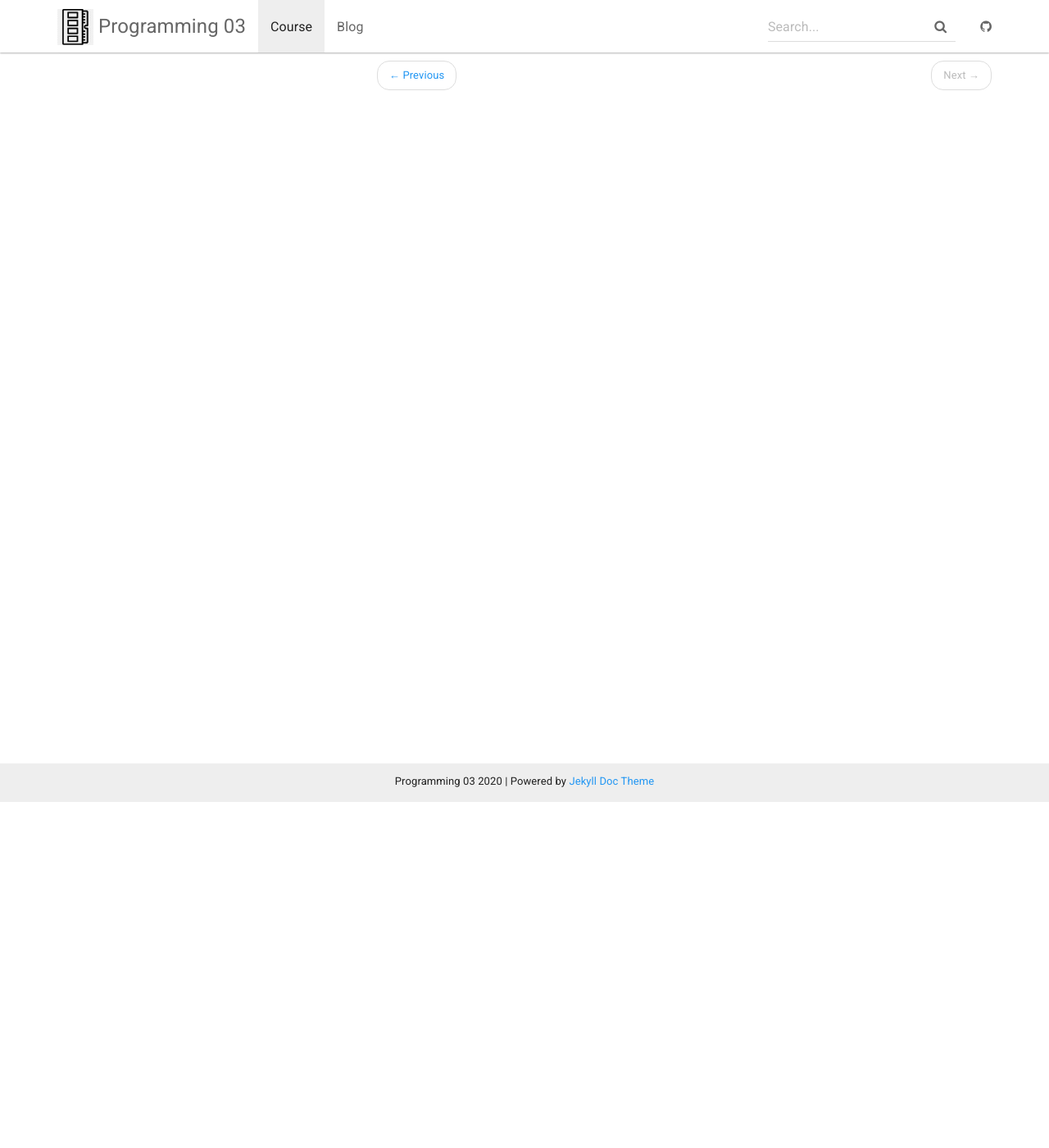
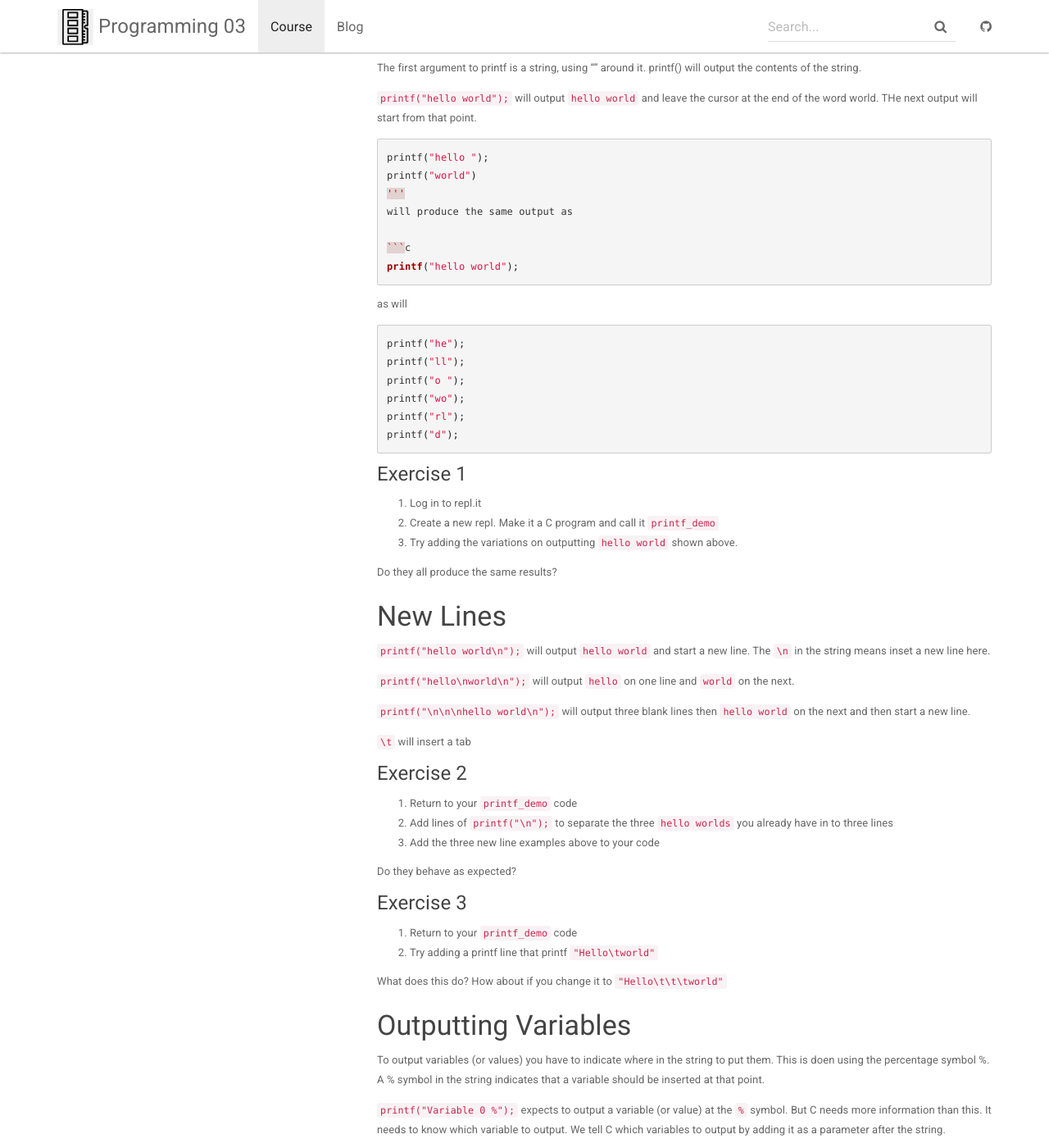
Before and after one commit to andyguestysj/prog03, a Jekyll site: the page built from _docs/topics/2-c/c-02.md, in a window 1280 px wide and 1400 px high, scrolled down 422 px. Shown: the whole window at 82% size. Built offline with Jekyll 4.4.1, drawn with Linux system fonts in a browser that asks for light colours; some of the changed text lies outside the part shown.

Commit message:
C Language

````diff
--- a/_docs/topics/2-c/c-02.md
+++ b/_docs/topics/2-c/c-02.md
@@ -7,4 +7,138 @@ permalink: /docs/c-02/
 
 Before we start diving in to writing code we need to be able to output information to the screen so we can see what we are doing. (And so we can add outpu test to see why our code isn't working properly :-)). The printf function is that standard way of outputting information.
 
+**printf()** is the formatted print function. It is simple to use when you get the hang of it but can be tricky to understand at first. printf() is used as follows
+
+```c
+printf("string to output %d with %c identifiers indicated by percentage symbols to show where to put variables\n", 5, 'c');
+```
+
+The first argument to printf is a string, using "" around it. printf() will output the contents of the string.
+
+`printf("hello world");` will output `hello world` and leave the cursor at the end of the word world. THe next output will start from that point.
+
+```c
+printf("hello ");
+printf("world")
+'''
+will produce the same output as
+
+```c
+printf("hello world");
+```
+
+as will
+
+```c
+printf("he");
+printf("ll");
+printf("o ");
+printf("wo");
+printf("rl");
+printf("d");
+```
+
+#### Exercise 1
+1. Log in to repl.it
+2. Create a new repl. Make it a C program and call it `printf_demo`
+3. Try adding the variations on outputting `hello world` shown above.
+
+Do they all produce the same results?
+
+### New Lines
+
+`printf("hello world\n");` will output `hello world` and start a new line. The `\n` in the string means inset a new line here.
+
+`printf("hello\nworld\n");` will output `hello` on one line and `world` on the next.
+
+`printf("\n\n\nhello world\n");` will output three blank lines then `hello world` on the next and then start a new line.
+
+`\t` will insert a tab
+
+#### Exercise 2
+1. Return to your `printf_demo` code
+2. Add lines of `printf("\n");` to separate the three `hello worlds` you already have in to three lines
+3. Add the three new line examples above to your code
+
+Do they behave as expected?
+
+#### Exercise 3
+1. Return to your `printf_demo` code
+2. Try adding a printf line that printf `"Hello\tworld"`
+
+What does this do? How about if you change it to `"Hello\t\t\tworld"`
+
+### Outputting Variables
+
+To output variables (or values) you have to indicate where in the string to put them. This is doen using the percentage symbol %.
+A % symbol in the string indicates that a variable should be inserted at that point.
+
+`printf("Variable 0 %");` expects to output a variable (or value) at the `%` symbol. But C needs more information than this. It needs to know which variable to output. We tell C which variables to output by adding it as a parameter after the string.
+
+```c
+int iVal = 1;
+printf("Variable 0 %", iVal);
+```
+
+C needs one more piece of information, it needs to know what variable type we want to output. `iVal` is an integer so we use `%d` (or `%i`);
+
+```c
+int iVal = 1;
+printf("Variable 0 %d", iVal);
+```
+
+This will output `Variable is 1`.
+
+#### Exercise 4
+1. Return to your `printf_demo` code
+2. Add the two lines of code
+```c
+int iVal = 1;
+printf("Variable 0 %d", iVal);
+```
+
+Does this work correctly?
+
+### printf Variable Types
+
+| Code | Output Type |
+| --- | --- |
+| c | character (char) |
+| d or i | integet (int) |
+| e | scientific notation |
+| f | floating point (float) |
+| s | string of characters |
+| u | unsigned integer |
+
+There are other possibilities we will discuss later on.
+
+
+Why do we need to tell C what type of variable we want to output? Can't it work it out for itself?
+
+The reason is that we aren't telling C what type of variable to be output but instead telling it how we want the contents of the variable to formatted on output. What does this mean? Consider the following example.
+
+```c
+char cVal = 'A';
+printf("The character is %c\n", cVal);
+printf("The integer value of the character is %d\n, cVal");
+```
+
+The output would be
+
+```
+The character is A
+The integer value of the character is 65
+```
+
+#### Exercise
+
+Return to your printf c programme and add these three lines of code.
+Do you get these results? Do you know why?
+
+
+
+
+
+The letter after the % symbol indicates the type of the variable. `%d` to insert an integer value, `%f` to insert a float.
+
 [printf\(\) description on tutorialspoint](https://www.tutorialspoint.com/c_standard_library/c_function_printf.htm)
````
